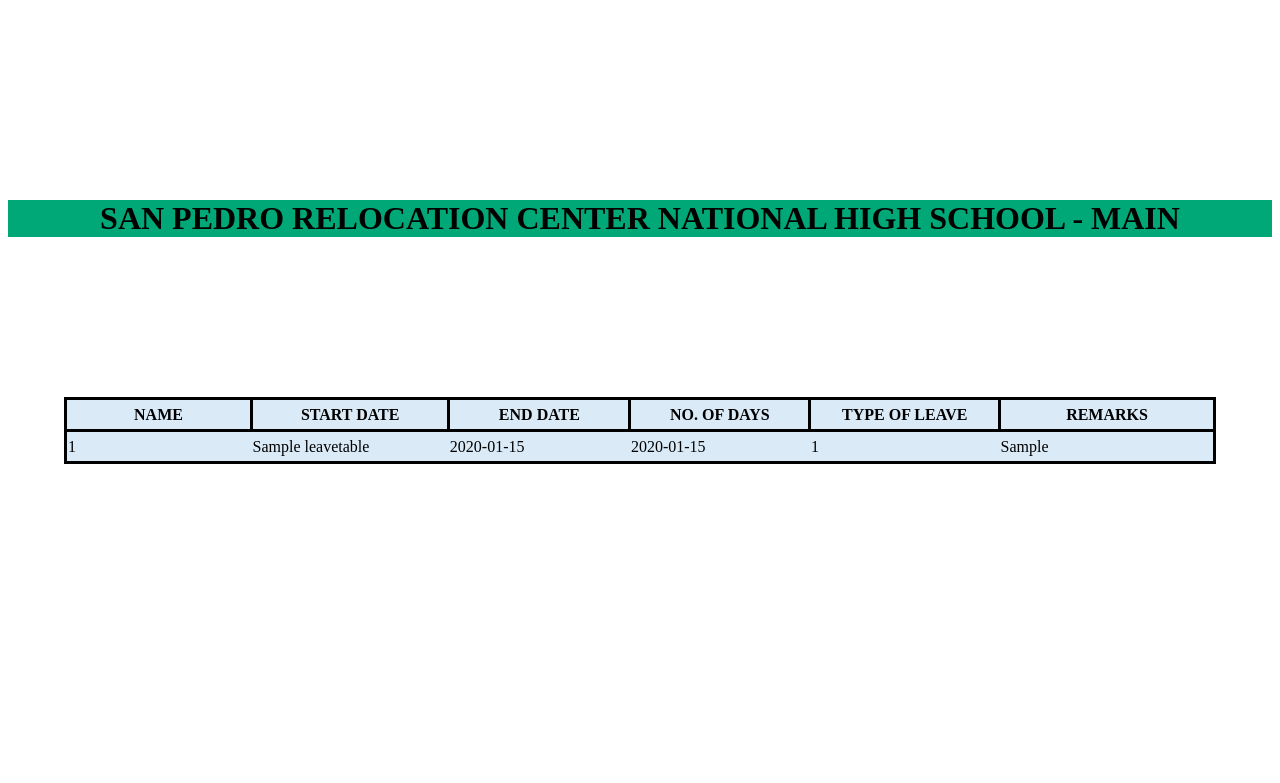
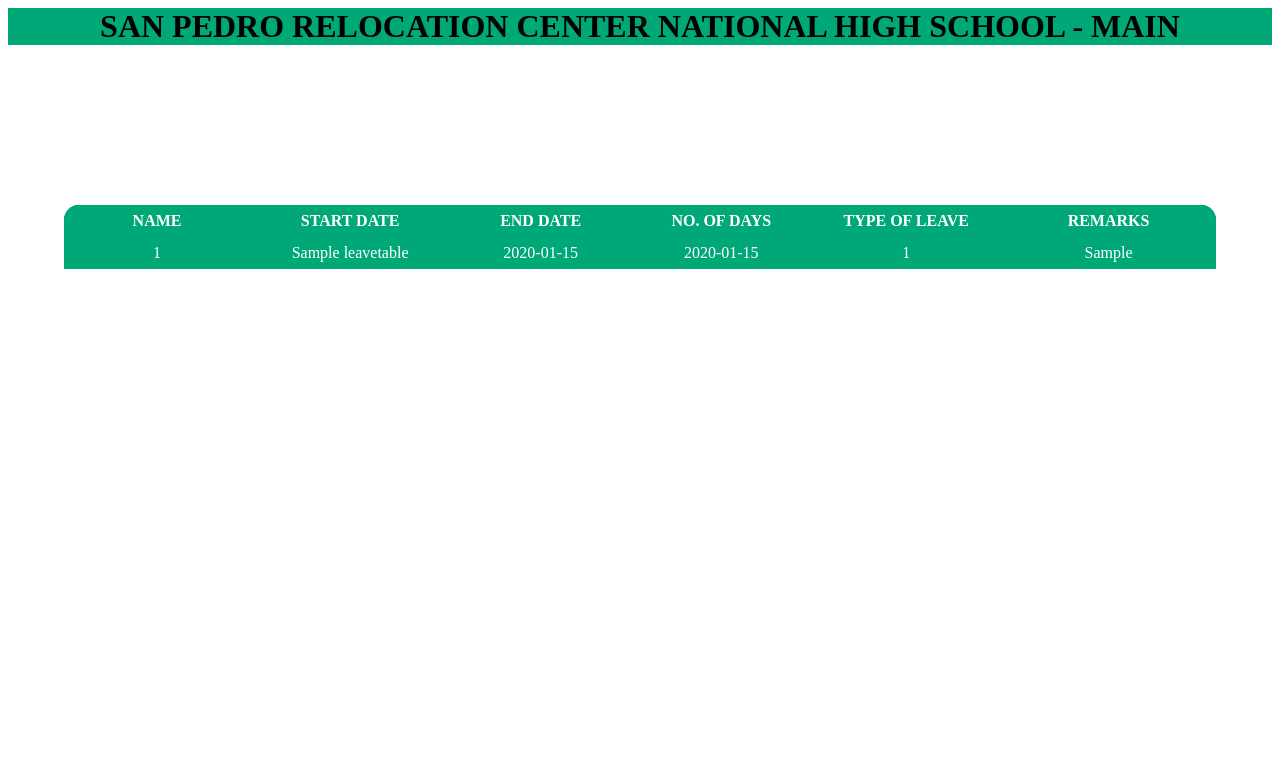
Before and after one commit to AgasMatt/WebpageProject, a PHP site: page /leavetable.php in a window 1280 px wide. Shown: the top 783 px of the page. Run offline with PHP 8.4, Linux system fonts and the light colour scheme; tables that the repository leaves empty hold one stand-in row (values such as "Sample post").

Commit message:
Update leavetable.php

```diff
--- a/leavetable.php
+++ b/leavetable.php
@@ -6,15 +6,18 @@
 <style>
 	body{
 
-		margin-top: 25vh;
 	}
 	table, th, tr{
-		border: 3px solid black;
 		border-collapse: collapse;
 		height: 4vh;
 		width: 90vw;
-		background: #daeaf6;
+		background:#00a877;
 		margin: 2vh;
+		color:white;
+		text-align: center;
+		font-family:
+	        border: none;
+		border-radius: 15px 15px;
 	}
    h1{
 		margin-bottom: 20vh;
```
